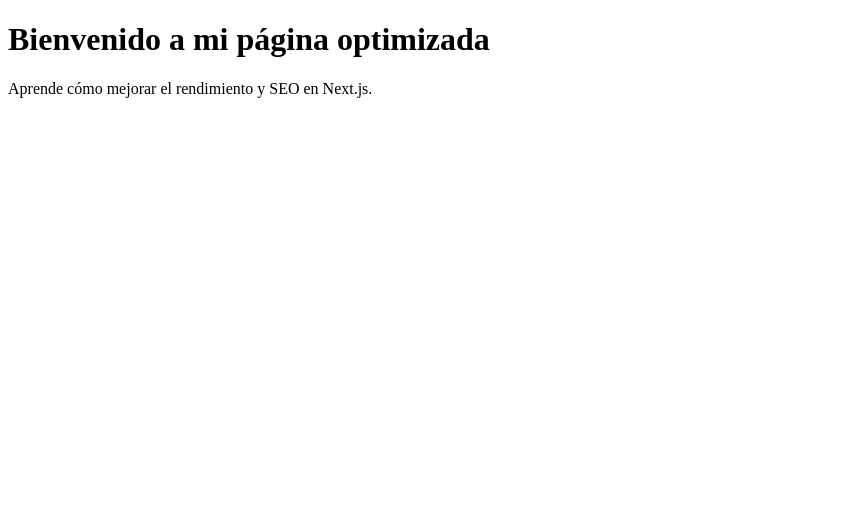
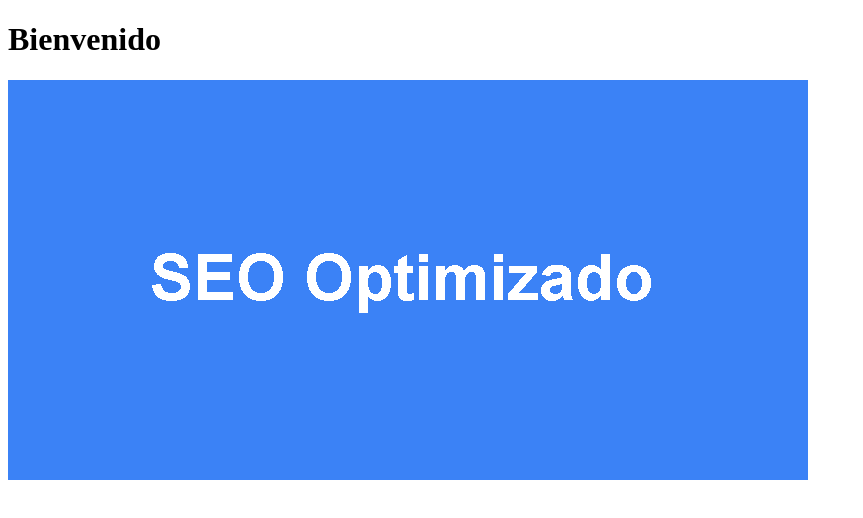
Before and after one commit to georgegp8/mi-proyecto-seo, a Next.js app: page / in a window 1280 px wide. Shown: the top 518 px of the page, without its empty margins (0-863 px from the left). Built offline with nearby package versions, Linux system fonts and the light colour scheme.

Commit message:
Add next/image optimization with example image

```diff
--- a/pages/index.js
+++ b/pages/index.js
@@ -1,5 +1,6 @@
 // GUERRA PACHECO GEORGE MIKY -5C24B
 import Head from "next/head";
+import Image from "next/image";
 
 export default function Home() {
   return (
@@ -14,8 +15,14 @@
         <meta property="og:type" content="website" />
       </Head>
 
-      <h1>Bienvenido a mi página optimizada</h1>
-      <p>Aprende cómo mejorar el rendimiento y SEO en Next.js.</p>
+      <h1>Bienvenido</h1>
+      <Image
+        src="/images/seo-image.png"
+        width={800}
+        height={400}
+        alt="Ejemplo de imagen optimizada"
+        priority
+      />
     </>
   );
 }
```
Also changed, not shown: public/images/seo-image.png (added).
